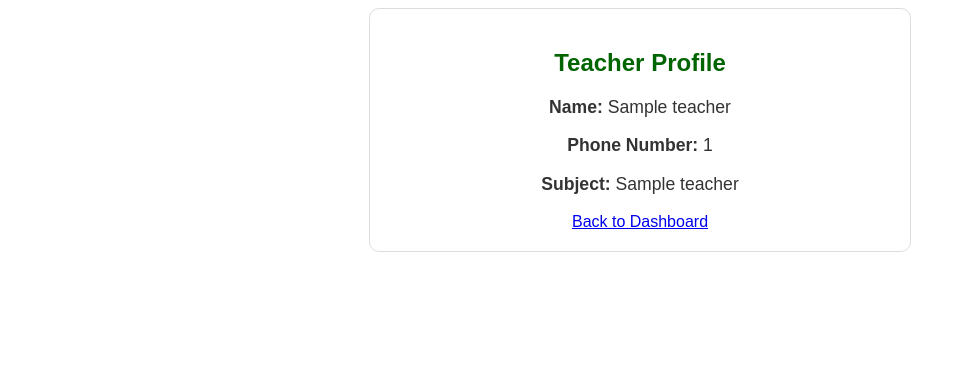
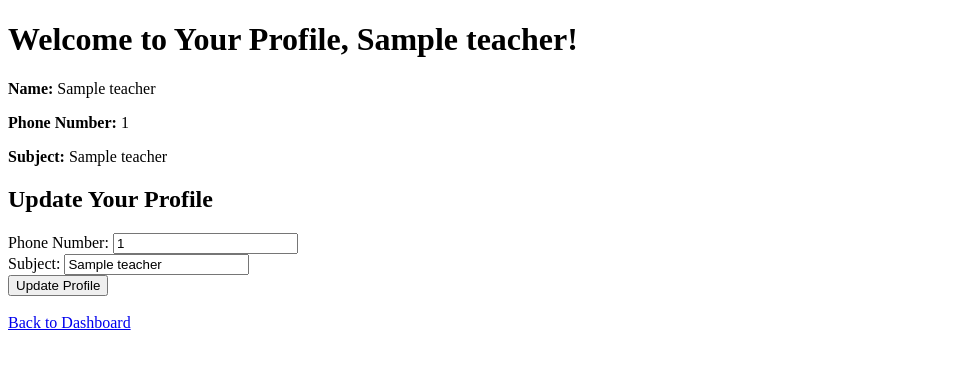
Before and after one commit to deepikasingh007/Online-Classroom-booking-System, a Flask app: template templates/profile.html in a window 1280 px wide. Shown: the top 369 px of the page, without its empty margins (0-966 px from the left). Run offline with Flask 3, Linux system fonts and the light colour scheme; the template is opened without the code that fills it: most values are stand-ins (such as "Sample title", 1, 10 or a date in 2020); some libraries are stand-ins or nearby versions.

Commit message:
latest corrected

```diff
--- a/templates/profile.html
+++ b/templates/profile.html
@@ -3,22 +3,27 @@
 <head>
     <meta charset="UTF-8">
     <meta name="viewport" content="width=device-width, initial-scale=1.0">
-    <title>Profile</title>
-    <style>
-        body { font-family: Arial, sans-serif; text-align: center; }
-        .profile-container { max-width: 500px; margin: 0 auto; padding: 20px; border: 1px solid #ddd; border-radius: 10px; }
-        h2 { color: darkgreen  }
-        p { font-size: 1.1em; color: #333; }
-    </style>
+    <title>Teacher Profile</title>
 </head>
 <body>
-    <div class="profile-container">
-        <h2>Teacher Profile</h2>
-        <p><strong>Name:</strong> {{ teachers.name }}</p>
+    <h1>Welcome to Your Profile, {{ teacher['teacher_name'] }}!</h1>
+    <p><strong>Name:</strong> {{ teacher['teacher_name'] }}</p>
+    <p><strong>Phone Number:</strong> {{ teacher['phone_number'] }}</p>
+    <p><strong>Subject:</strong> {{ teacher['subject'] }}</p>
 
-        <p><strong>Phone Number:</strong> {{ teachers.phone_number }}</p>
-        <p><strong>Subject:</strong> {{ teachers.subject }}</p>
-        <a href="{{ url_for('dashboard') }}">Back to Dashboard</a>
-    </div>
+    <!-- Optionally add an update profile form -->
+    <h2>Update Your Profile</h2>
+    <form action="{{ url_for('update_profile') }}" method="POST">
+        <label for="phone_number">Phone Number:</label>
+        <input type="text" name="phone_number" value="{{ teacher['phone_number'] }}" required><br>
+
+        <label for="subject">Subject:</label>
+        <input type="text" name="subject" value="{{ teacher['subject'] }}" required><br>
+
+        <input type="submit" value="Update Profile">
+    </form>
+
+    <br>
+    <a href="{{ url_for('dashboard') }}">Back to Dashboard</a>
 </body>
 </html>
```
